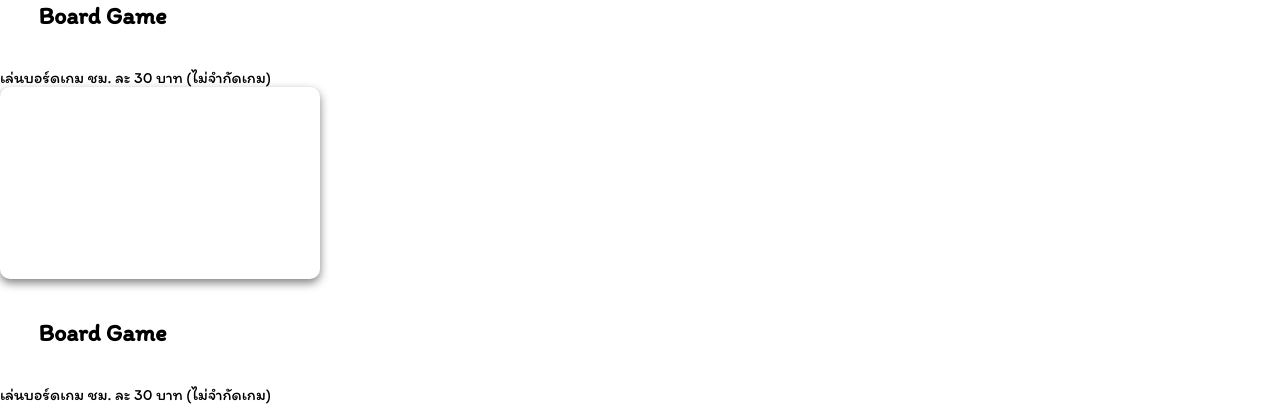
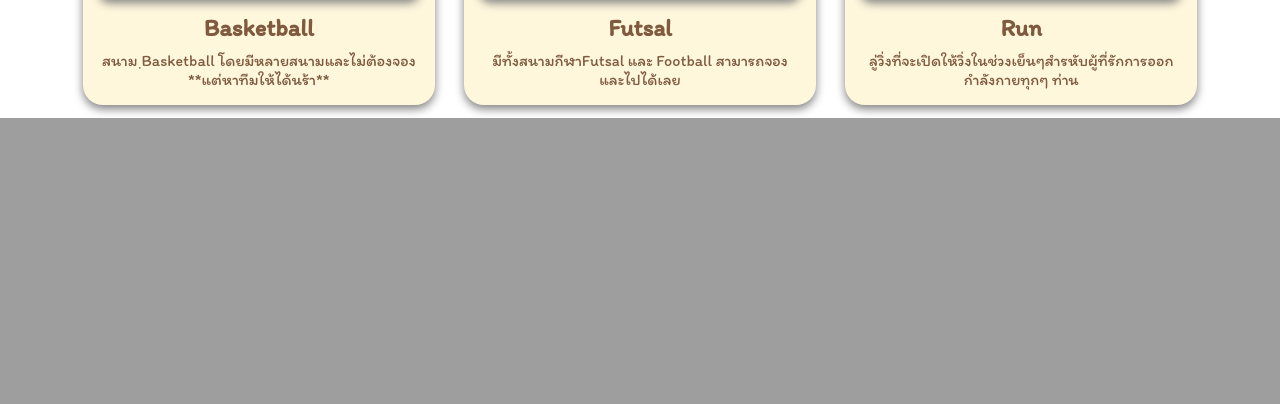
Before and after one commit to Yumezuki/Project-print, a Flask app: page /sport_field in a window 1280 px wide. Shown: the part 972-1376 px from the top of the page. After the commit the page ends 1090 px from the top, so only its background shows below. Run offline with Flask 3, Linux system fonts and the light colour scheme; some libraries are stand-ins or nearby versions.

Commit message:
เพิ่มและแก้

```diff
--- a/website/templates/detail_sport_field.html
+++ b/website/templates/detail_sport_field.html
@@ -12,44 +12,61 @@
 
     <!-- Button back -->
 
-    <a href="/templates/main_page.html" class="back">
+    <a href="/main_page" class="back">
         <i class="fa-solid fa-arrow-left"></i>
     </a>
+
+    <!-- Image Main -->
+
+    <img class="img-main" src="/static/Images/Shop/sport.JPG">
 
     <!-- Text about shop -->
 
     <div class="box-text">
-        <h2 class="name-res">Luck & Roll</h2>
+        <h2 class="name-res">Sport Field</h2>
         <span class="box">
-            <p>Lorem, ipsum dolor sit amet consectetur adipisicing elit. Corporis quia molestias in, reiciendis magni a quis illum dolorum veritatis nam fuga exercitationem similique, provident libero distinctio, iusto excepturi inventore ab?</p>
-            <a href="#" class="button">
+            <p>สนามกีฬาที่มีกีฬาและกิจกรรมที่หลากหลายให้ได้ทำ อาทิเช่น Batminton Football</p>
+            <a href="https://maps.app.goo.gl/jxa3WLj4X7ywhFyK9" class="button">
                 <i class="fa-solid fa-location-dot"></i>
                 Location
             </a>
         </span>
     </div>
 
-    <!-- Image Main -->
-
-    <div class="img-main"></div>
-
     <!-- Activities -->
 
     <h1 class="rec-act">Recommend Activities</h1>
-    <span class="box-activities">
-        <div class="img-act"></div>
-        <h2 class="name-act">Board Game</h2>
-        <p>เล่นบอร์ดเกม ชม. ละ 30 บาท (ไม่จำกัดเกม)</p>
-    </span>
-    <span class="box-activities">
-        <div class="img-act"></div>
-        <h2 class="name-act">Board Game</h2>
-        <p>เล่นบอร์ดเกม ชม. ละ 30 บาท (ไม่จำกัดเกม)</p>
-    </span>
-    <span class="box-activities">
-        <div class="img-act"></div>
-        <h2 class="name-act">Board Game</h2>
-        <p>เล่นบอร์ดเกม ชม. ละ 30 บาท (ไม่จำกัดเกม)</p>
-    </span>
+
+    <div class="box-act">
+        <span class="activities">
+            <img class="img-act" src="/static/Images/Shop/bat cort.JPG">
+            <h2 class="name-act">Batminton</h2>
+            <p>สถานที่ ยิมเนเซียม 2 โดยสามารถติดต่อจองล่วงหน้าได้</p>
+        </span>
+        <span class="activities">
+            <img class="img-act" src="/static/Images/Shop/table tanis.JPG">
+            <h2 class="name-act">Teble Tenis</h2>
+            <p>สถานที่ ยิมเนเซียม 2</p>
+        </span>
+        <span class="activities">
+            <img class="img-act" src="/static/Images/Shop/tannis.JPG">
+            <h2 class="name-act">Tenis</h2>
+            <p>มีจำนวน 4 สนาม สามารถจองได้ที่สระว่ายน้ำ</p>
+        </span>
+        <span class="activities">
+            <img class="img-act" src="/static/Images/Shop/basketball.JPG">
+            <h2 class="name-act">Basketball</h2>
+            <p>สนาม ฺBasketball โดยมีหลายสนามและไม่ต้องจอง **แต่หาทีมให้ได้นร้า**</p>
+        </span>
+        <span class="activities">
+            <img class="img-act" src="/static/Images/Shop/futsal.JPG">
+            <h2 class="name-act">Futsal</h2>
+            <p>มีทั้งสนามกีฬาFutsal และ Football สามารถจองและไปได้เลย</p>
+        </span>
+        <span class="activities">
+            <img class="img-act" src="/static/Images/Shop/runway.JPG">
+            <h2 class="name-act">Run</h2>
+            <p>ลู่วิ่งที่จะเปิดให้วิ่งในช่วงเย็นๆสำรหับผู้ที่รักการออกกำลังกายทุกๆ ท่าน</p>
+        </span>
 </body>
 </html>
--- a/website/templates/main_page.html
+++ b/website/templates/main_page.html
@@ -74,7 +74,7 @@
             <div>
                 <a href="/mesmile">
                     <img  class="img-main" src="/static/Images/Shop/Mesmile.JPG">
-                    <p class="deco">Mesmile</p>
+                    <p class="deco">Me Smile</p>
                 </a>
             </div>
         </div>
@@ -123,7 +123,7 @@
         <div class="content">
             <div>
                 <a href="/lanprajom">
-                    <img  class="img-main" src="/static/Images/Shop/Duck.JPG">
+                    <img  class="img-main" src="/static/Images/Shop/lanprajom.jpg">
                     <p class="deco">Lanprajom</p>
                 </a>
             </div>
```
Also changed, not shown: website/templates/detail_lanprajom.html (+21 -23 lines), website/templates/detail_mesmile.html (+26 -23 lines), website/templates/detail_totticafe.html (+11 -17 lines), website/static/Images/Shop/lanprajom.jpg (added), website/static/Images/Shop/nodle.jpg (added), website/static/Images/Shop/paikmitl.jpg (added), 7 other files.
